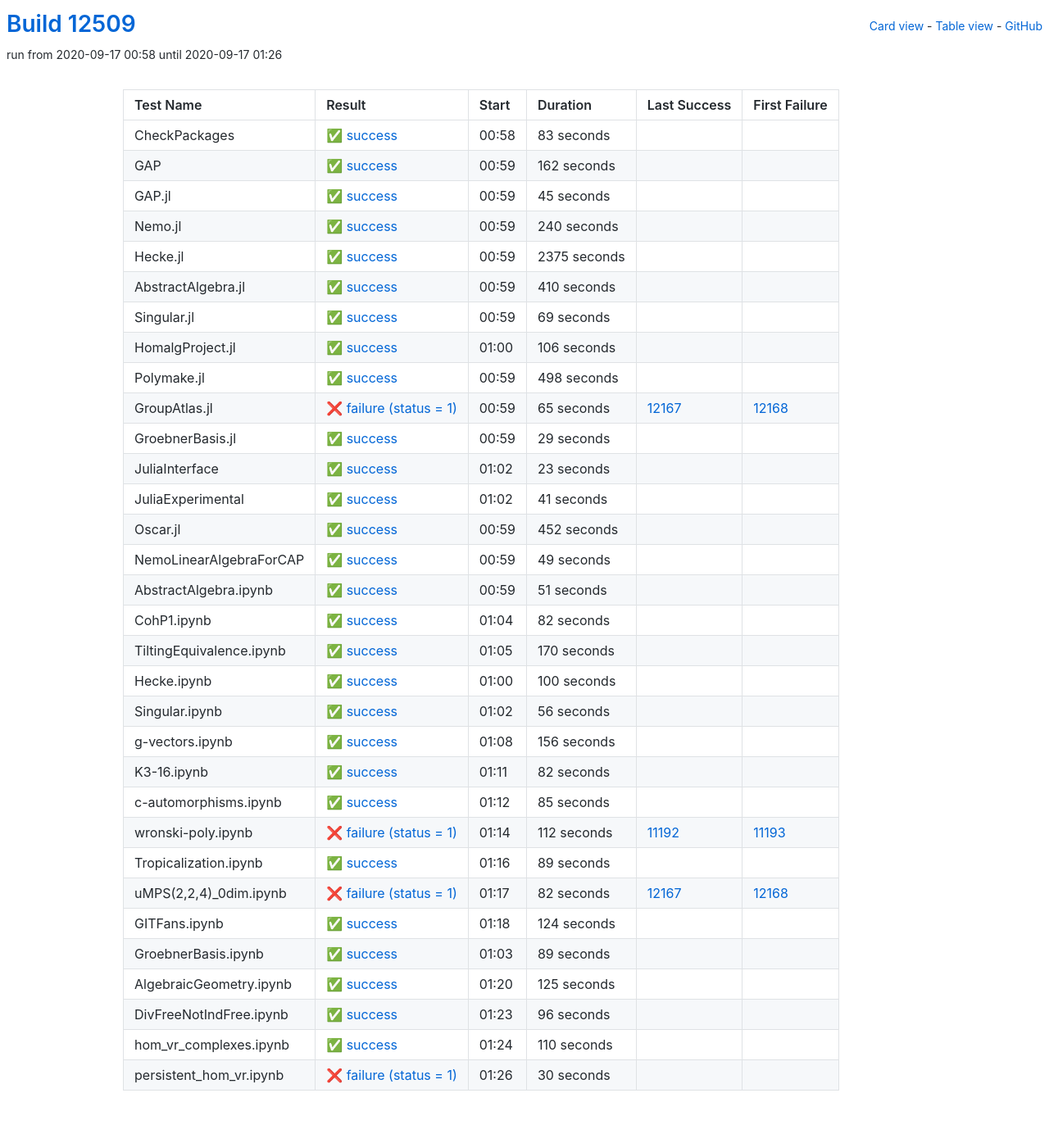
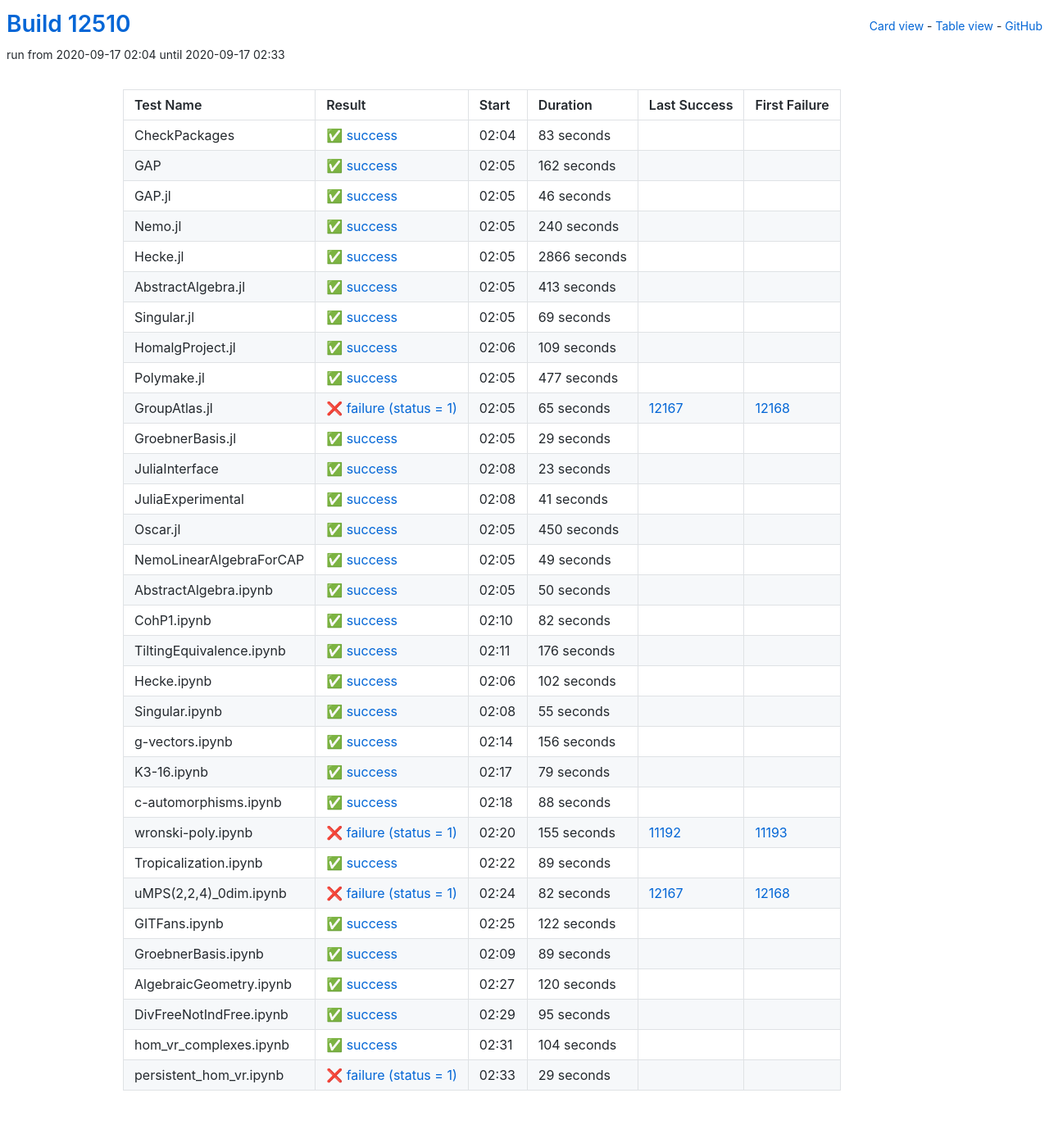
Before and after one commit to oscar-system/oscar-ci-status, a Jekyll site: the page built from table.html, in a window 1280 px wide. Shown: the whole page at 82% size. Built offline with Jekyll 4.4.1, drawn with Linux system fonts in a browser that asks for light colours.

Commit message:
Build #12510

```diff
--- a/_data/ci.yml
+++ b/_data/ci.yml
@@ -1,6 +1,6 @@
 ---
-build: 12509
-build_url: https://oscarci.mathematik.uni-kl.de/job/oscar/12509/
+build: 12510
+build_url: https://oscarci.mathematik.uni-kl.de/job/oscar/12510/
 job: oscar
 organization: oscar-system
 repo: oscar-ci-status
@@ -8,8 +8,8 @@ repourl: https://github.com/oscar-system/oscar-ci-status
 tests:
 - name: CheckPackages
   id: checkpackages
-  log: https://oscarci.mathematik.uni-kl.de/job/oscar/12509/artifact/logs/build-12509/CheckPackages.log
-  start: 2020-09-17 00:58
+  log: https://oscarci.mathematik.uni-kl.de/job/oscar/12510/artifact/logs/build-12510/CheckPackages.log
+  start: 2020-09-17 02:04
   success: true
   exitcode: 0
   status: success
@@ -20,8 +20,8 @@ tests:
   first_failure_url:
 - name: GAP
   id: gap
-  log: https://oscarci.mathematik.uni-kl.de/job/oscar/12509/artifact/logs/build-12509/GAP.log
-  start: 2020-09-17 00:59
+  log: https://oscarci.mathematik.uni-kl.de/job/oscar/12510/artifact/logs/build-12510/GAP.log
+  start: 2020-09-17 02:05
   success: true
   exitcode: 0
   status: success
@@ -32,20 +32,20 @@ tests:
   first_failure_url:
 - name: GAP.jl
   id: gap-jl
-  log: https://oscarci.mathematik.uni-kl.de/job/oscar/12509/artifact/logs/build-12509/GAP.jl.log
-  start: 2020-09-17 00:59
+  log: https://oscarci.mathematik.uni-kl.de/job/oscar/12510/artifact/logs/build-12510/GAP.jl.log
+  start: 2020-09-17 02:05
   success: true
   exitcode: 0
   status: success
-  duration: 45
+  duration: 46
   last_success: false
   last_success_url:
   first_failure: false
   first_failure_url:
 - name: Nemo.jl
   id: nemo-jl
-  log: https://oscarci.mathematik.uni-kl.de/job/oscar/12509/artifact/logs/build-12509/Nemo.jl.log
-  start: 2020-09-17 00:59
+  log: https://oscarci.mathematik.uni-kl.de/job/oscar/12510/artifact/logs/build-12510/Nemo.jl.log
+  start: 2020-09-17 02:05
   success: true
   exitcode: 0
   status: success
@@ -56,32 +56,32 @@ tests:
   first_failure_url:
 - name: Hecke.jl
   id: hecke-jl
-  log: https://oscarci.mathematik.uni-kl.de/job/oscar/12509/artifact/logs/build-12509/Hecke.jl.log
-  start: 2020-09-17 00:59
+  log: https://oscarci.mathematik.uni-kl.de/job/oscar/12510/artifact/logs/build-12510/Hecke.jl.log
+  start: 2020-09-17 02:05
   success: true
   exitcode: 0
   status: success
-  duration: 2375
+  duration: 2866
   last_success: false
   last_success_url:
   first_failure: false
   first_failure_url:
 - name: AbstractAlgebra.jl
   id: abstractalgebra-jl
-  log: https://oscarci.mathematik.uni-kl.de/job/oscar/12509/artifact/logs/build-12509/AbstractAlgebra.jl.log
-  start: 2020-09-17 00:59
+  log: https://oscarci.mathematik.uni-kl.de/job/oscar/12510/artifact/logs/build-12510/AbstractAlgebra.jl.log
+  start: 2020-09-17 02:05
   success: true
   exitcode: 0
   status: success
-  duration: 410
+  duration: 413
   last_success: false
   last_success_url:
   first_failure: false
   first_failure_url:
 - name: Singular.jl
   id: singular-jl
-  log: https://oscarci.mathematik.uni-kl.de/job/oscar/12509/artifact/logs/build-12509/Singular.jl.log
-  start: 2020-09-17 00:59
+  log: https://oscarci.mathematik.uni-kl.de/job/oscar/12510/artifact/logs/build-12510/Singular.jl.log
+  start: 2020-09-17 02:05
   success: true
   exitcode: 0
   status: success
@@ -92,32 +92,32 @@ tests:
   first_failure_url:
 - name: HomalgProject.jl
   id: homalgproject-jl
-  log: https://oscarci.mathematik.uni-kl.de/job/oscar/12509/artifact/logs/build-12509/HomalgProject.jl.log
-  start: 2020-09-17 01:00
+  log: https://oscarci.mathematik.uni-kl.de/job/oscar/12510/artifact/logs/build-12510/HomalgProject.jl.log
+  start: 2020-09-17 02:06
   success: true
   exitcode: 0
   status: success
-  duration: 106
+  duration: 109
   last_success: false
   last_success_url:
   first_failure: false
   first_failure_url:
 - name: Polymake.jl
   id: polymake-jl
-  log: https://oscarci.mathematik.uni-kl.de/job/oscar/12509/artifact/logs/build-12509/Polymake.jl.log
-  start: 2020-09-17 00:59
+  log: https://oscarci.mathematik.uni-kl.de/job/oscar/12510/artifact/logs/build-12510/Polymake.jl.log
+  start: 2020-09-17 02:05
   success: true
   exitcode: 0
   status: success
-  duration: 498
+  duration: 477
   last_success: false
   last_success_url:
   first_failure: false
   first_failure_url:
 - name: GroupAtlas.jl
   id: groupatlas-jl
-  log: https://oscarci.mathematik.uni-kl.de/job/oscar/12509/artifact/logs/build-12509/GroupAtlas.jl.log
-  start: 2020-09-17 00:59
+  log: https://oscarci.mathematik.uni-kl.de/job/oscar/12510/artifact/logs/build-12510/GroupAtlas.jl.log
+  start: 2020-09-17 02:05
   success: false
   exitcode: 1
   status: failure
@@ -128,8 +128,8 @@ tests:
   first_failure_url: https://oscarci.mathematik.uni-kl.de/job/oscar/12168/
 - name: GroebnerBasis.jl
   id: groebnerbasis-jl
-  log: https://oscarci.mathematik.uni-kl.de/job/oscar/12509/artifact/logs/build-12509/GroebnerBasis.jl.log
-  start: 2020-09-17 00:59
+  log: https://oscarci.mathematik.uni-kl.de/job/oscar/12510/artifact/logs/build-12510/GroebnerBasis.jl.log
+  start: 2020-09-17 02:05
   success: true
   exitcode: 0
   status: success
@@ -140,8 +140,8 @@ tests:
   first_failure_url:
 - name: JuliaInterface
   id: juliainterface
-  log: https://oscarci.mathematik.uni-kl.de/job/oscar/12509/artifact/logs/build-12509/JuliaInterface.log
-  start: 2020-09-17 01:02
+  log: https://oscarci.mathematik.uni-kl.de/job/oscar/12510/artifact/logs/build-12510/JuliaInterface.log
+  start: 2020-09-17 02:08
   success: true
   exitcode: 0
   status: success
@@ -152,8 +152,8 @@ tests:
   first_failure_url:
 - name: JuliaExperimental
   id: juliaexperimental
-  log: https://oscarci.mathematik.uni-kl.de/job/oscar/12509/artifact/logs/build-12509/JuliaExperimental.log
-  start: 2020-09-17 01:02
+  log: https://oscarci.mathematik.uni-kl.de/job/oscar/12510/artifact/logs/build-12510/JuliaExperimental.log
+  start: 2020-09-17 02:08
   success: true
   exitcode: 0
   status: success
@@ -164,20 +164,20 @@ tests:
   first_failure_url:
 - name: Oscar.jl
   id: oscar-jl
-  log: https://oscarci.mathematik.uni-kl.de/job/oscar/12509/artifact/logs/build-12509/Oscar.jl.log
-  start: 2020-09-17 00:59
+  log: https://oscarci.mathematik.uni-kl.de/job/oscar/12510/artifact/logs/build-12510/Oscar.jl.log
+  start: 2020-09-17 02:05
   success: true
   exitcode: 0
   status: success
-  duration: 452
+  duration: 450
   last_success: false
   last_success_url:
   first_failure: false
   first_failure_url:
 - name: NemoLinearAlgebraForCAP
   id: nemolinearalgebraforcap
-  log: https://oscarci.mathematik.uni-kl.de/job/oscar/12509/artifact/logs/build-12509/NemoLinearAlgebraForCAP.log
-  start: 2020-09-17 00:59
+  log: https://oscarci.mathematik.uni-kl.de/job/oscar/12510/artifact/logs/build-12510/NemoLinearAlgebraForCAP.log
+  start: 2020-09-17 02:05
   success: true
   exitcode: 0
   status: success
@@ -188,20 +188,20 @@ tests:
   first_failure_url:
 - name: AbstractAlgebra.ipynb
   id: abstractalgebra-ipynb
-  log: https://oscarci.mathematik.uni-kl.de/job/oscar/12509/artifact/logs/build-12509/AbstractAlgebra.ipynb.log
-  start: 2020-09-17 00:59
+  log: https://oscarci.mathematik.uni-kl.de/job/oscar/12510/artifact/logs/build-12510/AbstractAlgebra.ipynb.log
+  start: 2020-09-17 02:05
   success: true
   exitcode: 0
   status: success
-  duration: 51
+  duration: 50
   last_success: false
   last_success_url:
   first_failure: false
   first_failure_url:
 - name: CohP1.ipynb
   id: cohp1-ipynb
-  log: https://oscarci.mathematik.uni-kl.de/job/oscar/12509/artifact/logs/build-12509/CohP1.ipynb.log
-  start: 2020-09-17 01:04
+  log: https://oscarci.mathematik.uni-kl.de/job/oscar/12510/artifact/logs/build-12510/CohP1.ipynb.log
+  start: 2020-09-17 02:10
   success: true
   exitcode: 0
   status: success
@@ -212,44 +212,44 @@ tests:
   first_failure_url:
 - name: TiltingEquivalence.ipynb
   id: tiltingequivalence-ipynb
-  log: https://oscarci.mathematik.uni-kl.de/job/oscar/12509/artifact/logs/build-12509/TiltingEquivalence.ipynb.log
-  start: 2020-09-17 01:05
+  log: https://oscarci.mathematik.uni-kl.de/job/oscar/12510/artifact/logs/build-12510/TiltingEquivalence.ipynb.log
+  start: 2020-09-17 02:11
   success: true
   exitcode: 0
   status: success
-  duration: 170
+  duration: 176
   last_success: false
   last_success_url:
   first_failure: false
   first_failure_url:
 - name: Hecke.ipynb
   id: hecke-ipynb
-  log: https://oscarci.mathematik.uni-kl.de/job/oscar/12509/artifact/logs/build-12509/Hecke.ipynb.log
-  start: 2020-09-17 01:00
+  log: https://oscarci.mathematik.uni-kl.de/job/oscar/12510/artifact/logs/build-12510/Hecke.ipynb.log
+  start: 2020-09-17 02:06
   success: true
   exitcode: 0
   status: success
-  duration: 100
+  duration: 102
   last_success: false
   last_success_url:
   first_failure: false
   first_failure_url:
 - name: Singular.ipynb
   id: singular-ipynb
-  log: https://oscarci.mathematik.uni-kl.de/job/oscar/12509/artifact/logs/build-12509/Singular.ipynb.log
-  start: 2020-09-17 01:02
+  log: https://oscarci.mathematik.uni-kl.de/job/oscar/12510/artifact/logs/build-12510/Singular.ipynb.log
+  start: 2020-09-17 02:08
   success: true
   exitcode: 0
   status: success
-  duration: 56
+  duration: 55
   last_success: false
   last_success_url:
   first_failure: false
   first_failure_url:
 - name: g-vectors.ipynb
   id: g-vectors-ipynb
-  log: https://oscarci.mathematik.uni-kl.de/job/oscar/12509/artifact/logs/build-12509/g-vectors.ipynb.log
-  start: 2020-09-17 01:08
+  log: https://oscarci.mathematik.uni-kl.de/job/oscar/12510/artifact/logs/build-12510/g-vectors.ipynb.log
+  start: 2020-09-17 02:14
   success: true
   exitcode: 0
   status: success
@@ -260,44 +260,44 @@ tests:
   first_failure_url:
 - name: K3-16.ipynb
   id: k3-16-ipynb
-  log: https://oscarci.mathematik.uni-kl.de/job/oscar/12509/artifact/logs/build-12509/K3-16.ipynb.log
-  start: 2020-09-17 01:11
+  log: https://oscarci.mathematik.uni-kl.de/job/oscar/12510/artifact/logs/build-12510/K3-16.ipynb.log
+  start: 2020-09-17 02:17
   success: true
   exitcode: 0
   status: success
-  duration: 82
+  duration: 79
   last_success: false
   last_success_url:
   first_failure: false
   first_failure_url:
 - name: c-automorphisms.ipynb
   id: c-automorphisms-ipynb
-  log: https://oscarci.mathematik.uni-kl.de/job/oscar/12509/artifact/logs/build-12509/c-automorphisms.ipynb.log
-  start: 2020-09-17 01:12
+  log: https://oscarci.mathematik.uni-kl.de/job/oscar/12510/artifact/logs/build-12510/c-automorphisms.ipynb.log
+  start: 2020-09-17 02:18
   success: true
   exitcode: 0
   status: success
-  duration: 85
+  duration: 88
   last_success: false
   last_success_url:
   first_failure: false
   first_failure_url:
 - name: wronski-poly.ipynb
   id: wronski-poly-ipynb
-  log: https://oscarci.mathematik.uni-kl.de/job/oscar/12509/artifact/logs/build-12509/wronski-poly.ipynb.log
-  start: 2020-09-17 01:14
+  log: https://oscarci.mathematik.uni-kl.de/job/oscar/12510/artifact/logs/build-12510/wronski-poly.ipynb.log
+  start: 2020-09-17 02:20
   success: false
   exitcode: 1
   status: failure
-  duration: 112
+  duration: 155
   last_success: 11192
   last_success_url: https://oscarci.mathematik.uni-kl.de/job/oscar/11192/
   first_failure: 11193
   first_failure_url: https://oscarci.mathematik.uni-kl.de/job/oscar/11193/
 - name: Tropicalization.ipynb
   id: tropicalization-ipynb
-  log: https://oscarci.mathematik.uni-kl.de/job/oscar/12509/artifact/logs/build-12509/Tropicalization.ipynb.log
-  start: 2020-09-17 01:16
+  log: https://oscarci.mathematik.uni-kl.de/job/oscar/12510/artifact/logs/build-12510/Tropicalization.ipynb.log
+  start: 2020-09-17 02:22
   success: true
   exitcode: 0
   status: success
@@ -308,8 +308,8 @@ tests:
   first_failure_url:
 - name: uMPS(2,2,4)_0dim.ipynb
   id: umps-2-2-4-0dim-ipynb
-  log: https://oscarci.mathematik.uni-kl.de/job/oscar/12509/artifact/logs/build-12509/uMPS-2-2-4-_0dim.ipynb.log
-  start: 2020-09-17 01:17
+  log: https://oscarci.mathematik.uni-kl.de/job/oscar/12510/artifact/logs/build-12510/uMPS-2-2-4-_0dim.ipynb.log
+  start: 2020-09-17 02:24
   success: false
   exitcode: 1
   status: failure
@@ -320,20 +320,20 @@ tests:
   first_failure_url: https://oscarci.mathematik.uni-kl.de/job/oscar/12168/
 - name: GITFans.ipynb
   id: gitfans-ipynb
-  log: https://oscarci.mathematik.uni-kl.de/job/oscar/12509/artifact/logs/build-12509/GITFans.ipynb.log
-  start: 2020-09-17 01:18
+  log: https://oscarci.mathematik.uni-kl.de/job/oscar/12510/artifact/logs/build-12510/GITFans.ipynb.log
+  start: 2020-09-17 02:25
   success: true
   exitcode: 0
   status: success
-  duration: 124
+  duration: 122
   last_success: false
   last_success_url:
   first_failure: false
   first_failure_url:
 - name: GroebnerBasis.ipynb
   id: groebnerbasis-ipynb
-  log: https://oscarci.mathematik.uni-kl.de/job/oscar/12509/artifact/logs/build-12509/GroebnerBasis.ipynb.log
-  start: 2020-09-17 01:03
+  log: https://oscarci.mathematik.uni-kl.de/job/oscar/12510/artifact/logs/build-12510/GroebnerBasis.ipynb.log
+  start: 2020-09-17 02:09
   success: true
   exitcode: 0
   status: success
@@ -344,48 +344,48 @@ tests:
   first_failure_url:
 - name: AlgebraicGeometry.ipynb
   id: algebraicgeometry-ipynb
-  log: https://oscarci.mathematik.uni-kl.de/job/oscar/12509/artifact/logs/build-12509/AlgebraicGeometry.ipynb.log
-  start: 2020-09-17 01:20
+  log: https://oscarci.mathematik.uni-kl.de/job/oscar/12510/artifact/logs/build-12510/AlgebraicGeometry.ipynb.log
+  start: 2020-09-17 02:27
   success: true
   exitcode: 0
   status: success
-  duration: 125
+  duration: 120
   last_success: false
   last_success_url:
   first_failure: false
   first_failure_url:
 - name: DivFreeNotIndFree.ipynb
   id: divfreenotindfree-ipynb
-  log: https://oscarci.mathematik.uni-kl.de/job/oscar/12509/artifact/logs/build-12509/DivFreeNotIndFree.ipynb.log
-  start: 2020-09-17 01:23
+  log: https://oscarci.mathematik.uni-kl.de/job/oscar/12510/artifact/logs/build-12510/DivFreeNotIndFree.ipynb.log
+  start: 2020-09-17 02:29
   success: true
   exitcode: 0
   status: success
-  duration: 96
+  duration: 95
   last_success: false
   last_success_url:
   first_failure: false
   first_failure_url:
 - name: hom_vr_complexes.ipynb
   id: hom-vr-complexes-ipynb
-  log: https://oscarci.mathematik.uni-kl.de/job/oscar/12509/artifact/logs/build-12509/hom_vr_complexes.ipynb.log
-  start: 2020-09-17 01:24
+  log: https://oscarci.mathematik.uni-kl.de/job/oscar/12510/artifact/logs/build-12510/hom_vr_complexes.ipynb.log
+  start: 2020-09-17 02:31
   success: true
   exitcode: 0
   status: success
-  duration: 110
+  duration: 104
   last_success: false
   last_success_url:
   first_failure: false
   first_failure_url:
 - name: persistent_hom_vr.ipynb
   id: persistent-hom-vr-ipynb
-  log: https://oscarci.mathematik.uni-kl.de/job/oscar/12509/artifact/logs/build-12509/persistent_hom_vr.ipynb.log
-  start: 2020-09-17 01:26
+  log: https://oscarci.mathematik.uni-kl.de/job/oscar/12510/artifact/logs/build-12510/persistent_hom_vr.ipynb.log
+  start: 2020-09-17 02:33
   success: false
   exitcode: 1
   status: failure
-  duration: 30
+  duration: 29
   last_success: false
   last_success_url:
   first_failure: false
```
Also changed, not shown: README.md.
